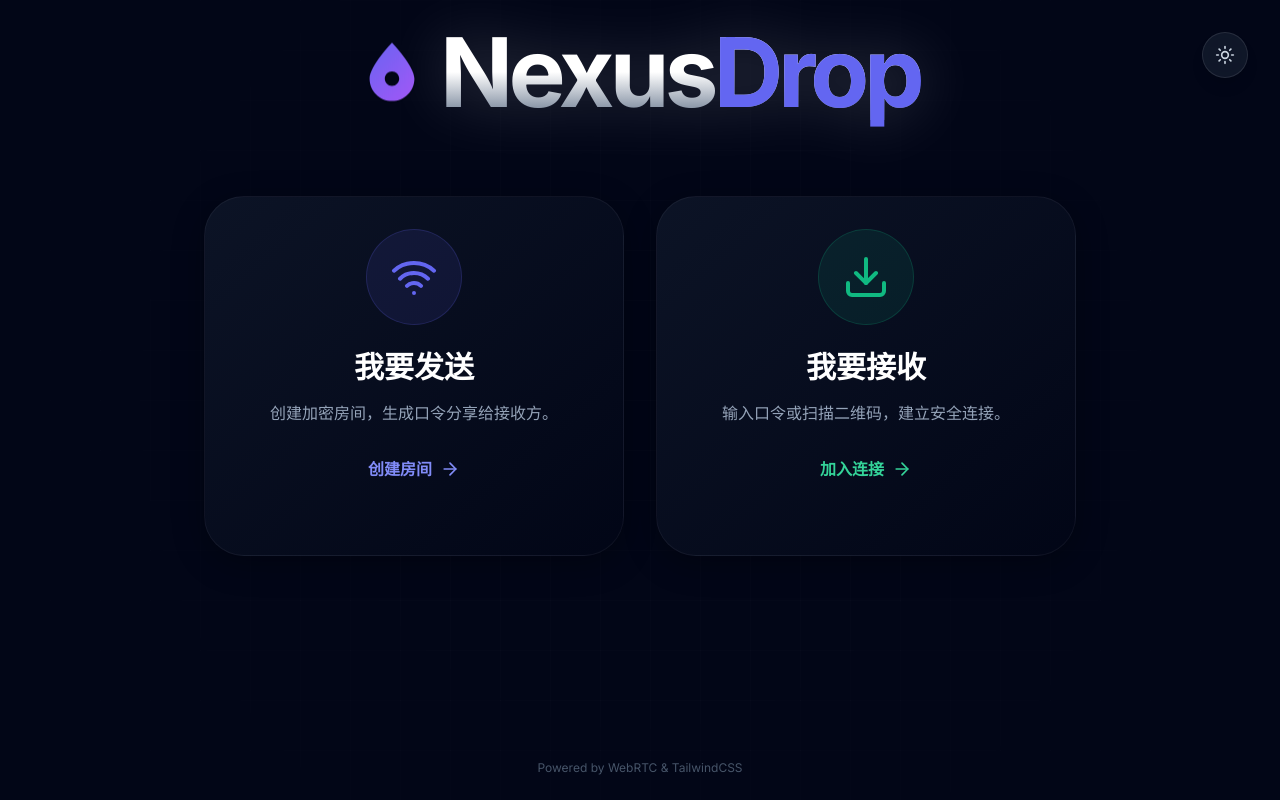
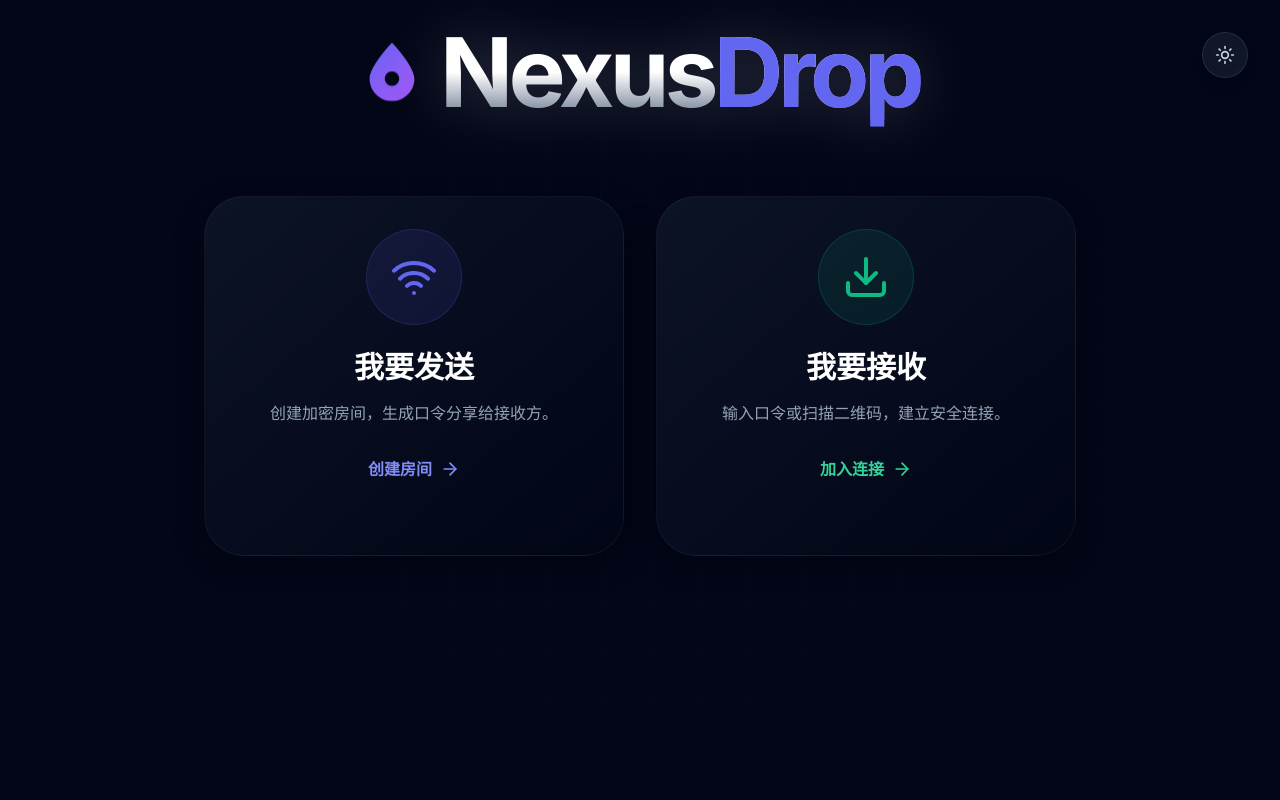
Before and after one commit to 594901146-coder/6, a React (Vite) app: page / in a window 1280 px wide. Built offline with nearby package versions, Linux system fonts and the light colour scheme.

Commit message:
feat: Remove global footer
The global footer has been removed from the application to achieve a more minimalist design, as requested.

```diff
--- a/App.tsx
+++ b/App.tsx
@@ -1566,9 +1566,7 @@ const App: React.FC = () => {
       </main>
 
       {/* Global Footer (absolute bottom for consistent centering) */}
-      <footer className={`absolute bottom-6 left-0 right-0 z-20 text-center text-xs text-slate-400 dark:text-slate-600 transition-opacity duration-500 ${appState === AppState.HOME ? 'opacity-100 animate-in fade-in-0 duration-1000' : 'opacity-0 pointer-events-none'}`}>
-          <p>Powered by WebRTC & TailwindCSS</p>
-      </footer>
+      {/* Footer removed as per user request for minimalism */}
     </div>
   );
 };
```
